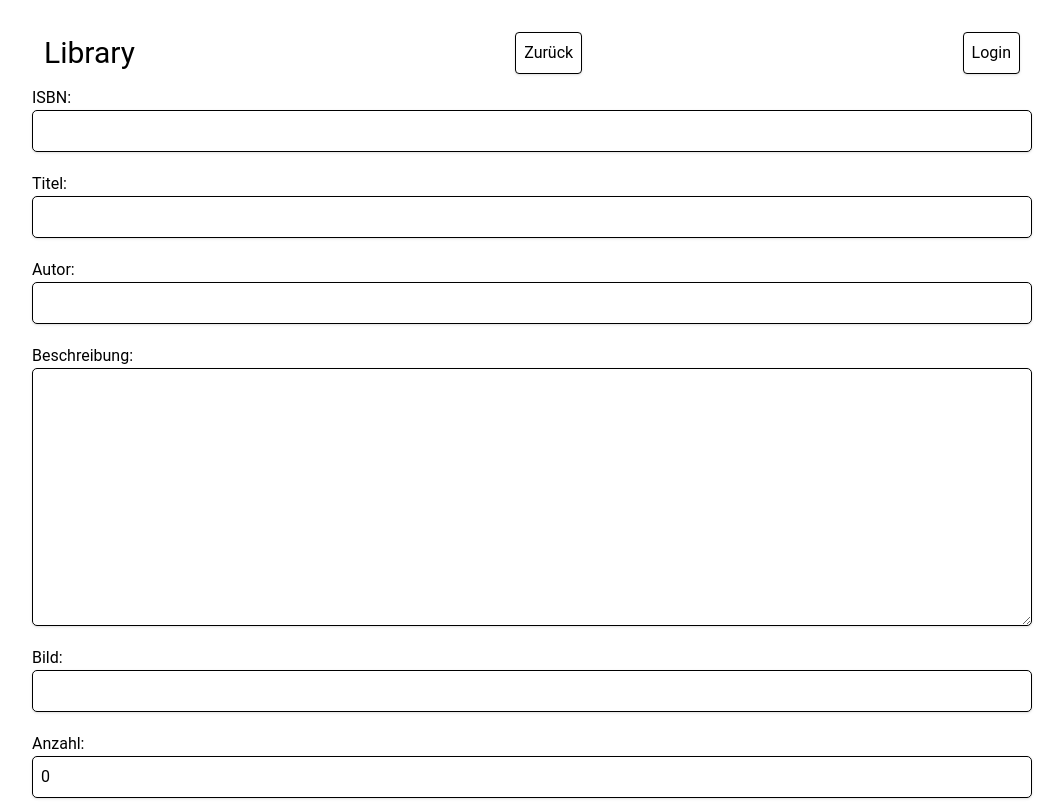
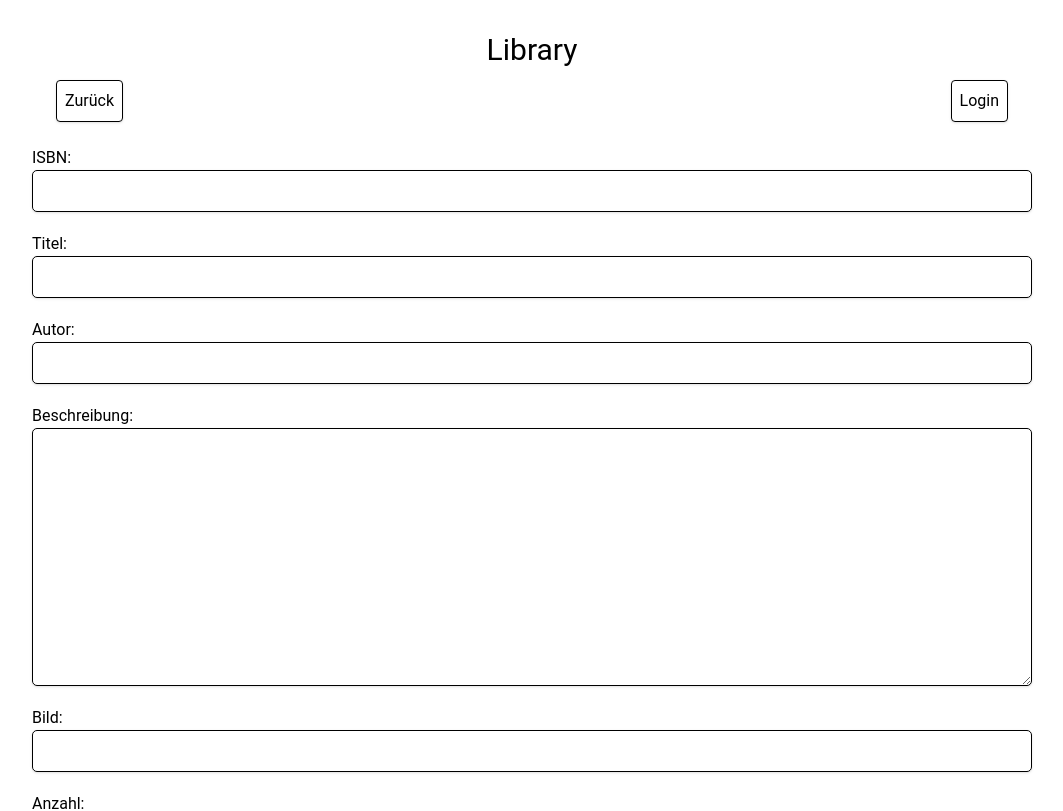
Before and after one commit to Oscar-Hirsch/fullstack, a React (Vite) app in the folder frontend/: page /newBook in a window 1280 px wide. Shown: the top 811 px of the page, without its empty margins (108-1171 px from the left). Built offline with nearby package versions, Linux system fonts and the light colour scheme; no server answers.

Commit message:
Change header to display the username after login/authentification and make header into two rows instead of one

```diff
--- a/frontend/src/components/layout/Header.tsx
+++ b/frontend/src/components/layout/Header.tsx
@@ -1,6 +1,6 @@
 import { useLocation, useNavigate } from "react-router-dom";
 import Searchbar from "../Searchbar.tsx";
-import { useCallback, useContext, useEffect } from "react";
+import { useCallback, useContext, useEffect, useState } from "react";
 import { SearchContext } from "../SearchContext.tsx";
 import ButtonComponent from "../ButtonComponent.tsx";
 import axios from "axios";
@@ -8,6 +8,7 @@ import axios from "axios";
 export default function Header() {
   const location = useLocation();
   const { searchString, setSearchString } = useContext(SearchContext);
+  const [username, setUsername] = useState<string>("");
   const navigate = useNavigate();
   const host =
     window.location.host === "localhost:5173"
@@ -15,7 +16,13 @@ export default function Header() {
       : window.location.origin;
 
   const loadUser = useCallback(() => {
-    axios.get("/api/auth/me").then((response) => console.log(response.data));
+    axios
+      .get("/api/auth/me")
+      .then((response) =>
+        response.data.length < 39
+          ? setUsername(response.data)
+          : setUsername(""),
+      );
   }, []);
 
   useEffect(() => {
@@ -23,28 +30,34 @@ export default function Header() {
   }, [loadUser]);
 
   return (
-    <div className="flex p-3 items-center justify-between">
+    <div className="flex p-3 flex-col items-center">
       <h1 className="text-3xl">Library</h1>
+      <div className="flex p-3 items-center justify-between w-full">
         {location.pathname === "/" ? (
           <>
+            <ButtonComponent
+              onClick={() => navigate("/newBook")}
+              label="Buch hinzufügen"
+            />
             <Searchbar
               setSearchString={setSearchString}
               searchString={searchString}
-          />
-          <ButtonComponent
-            onClick={() => navigate("/newBook")}
-            label="Buch hinzufügen"
             />
           </>
         ) : (
           <ButtonComponent onClick={() => navigate("/")} label={"Zurück"} />
         )}
+        {username !== "" ? (
+          <p>Hallo {username} ☺️</p>
+        ) : (
           <ButtonComponent
             label={"Login"}
             onClick={() =>
               window.open(host + "/oauth2/authorization/github", "_self")
             }
           />
+        )}
+      </div>
     </div>
   );
 }
```
Lines whose indentation alone changed are shown as unchanged.
